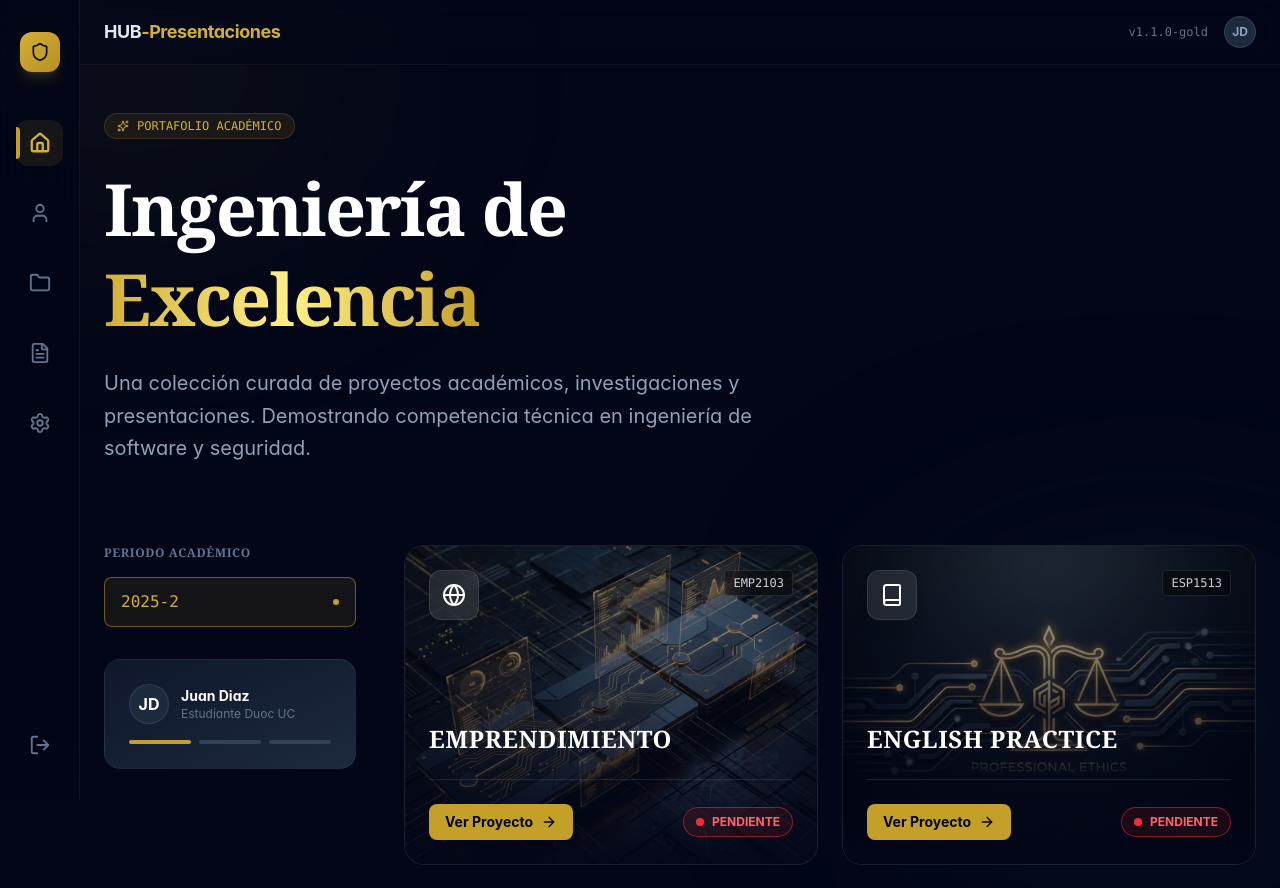
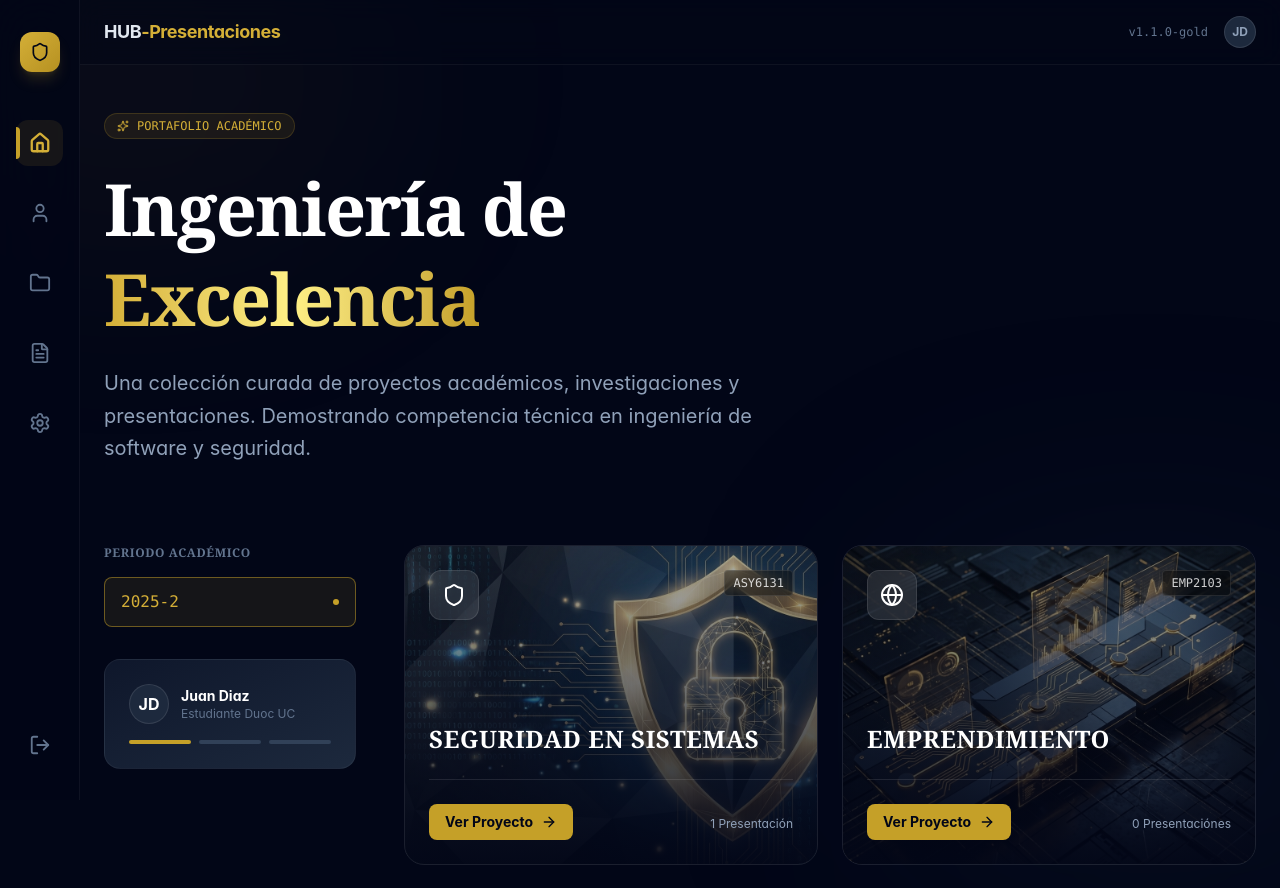
Before and after one commit to Juandzmd/Presentaciones, a React (Vite) app: page / in a window 1280 px wide. Shown: the top 888 px of the page. Built offline with nearby package versions, Linux system fonts and the light colour scheme.

Commit message:
feat: implement academic hub component to display subjects and presentations.

```diff
--- a/src/components/Hub/Hub.jsx
+++ b/src/components/Hub/Hub.jsx
@@ -1,6 +1,6 @@
 import React, { useState, useMemo } from 'react';
 import { motion, AnimatePresence } from 'framer-motion';
-import { Book, ChevronRight, Monitor, Shield, Brain, Users, Globe, Briefcase, Terminal, ArrowRight, Sparkles, Play, Check, X } from 'lucide-react';
+import { Book, ChevronRight, Monitor, Shield, Brain, Users, Globe, Briefcase, Terminal, ArrowRight, Sparkles, Play, AlertCircle } from 'lucide-react';
 import { useNavigate } from 'react-router-dom';
 import Layout from '../Layout/Layout';
 
@@ -12,7 +12,6 @@ const initialSubjects = [
         icon: Users,
         color: 'from-emerald-500 to-teal-500',
         image: '/Presentaciones/assets/cards/ethics.png',
-        isPresented: false,
         presentations: []
     },
     {
@@ -22,7 +21,6 @@ const initialSubjects = [
         icon: Briefcase,
         color: 'from-orange-500 to-amber-500',
         image: '/Presentaciones/assets/cards/management.png',
-        isPresented: false,
         presentations: []
     },
     {
@@ -32,7 +30,6 @@ const initialSubjects = [
         icon: Globe,
         color: 'from-pink-500 to-rose-500',
         image: '/Presentaciones/assets/cards/management.png',
-        isPresented: false,
         presentations: []
     },
     {
@@ -42,7 +39,6 @@ const initialSubjects = [
         icon: Book,
         color: 'from-blue-500 to-indigo-500',
         image: '/Presentaciones/assets/cards/ethics.png',
-        isPresented: false,
         presentations: []
     },
     {
@@ -52,7 +48,6 @@ const initialSubjects = [
         icon: Monitor,
         color: 'from-cyan-500 to-blue-500',
         image: '/Presentaciones/assets/cards/ai.png',
-        isPresented: false,
         presentations: []
     },
     {
@@ -62,7 +57,6 @@ const initialSubjects = [
         icon: Brain,
         color: 'from-violet-500 to-purple-500',
         image: '/Presentaciones/assets/cards/ai.png',
-        isPresented: false,
         presentations: []
     },
     {
@@ -72,9 +66,8 @@ const initialSubjects = [
         icon: Shield,
         color: 'from-red-500 to-orange-500',
         image: '/Presentaciones/assets/cards/security.png',
-        isPresented: true,
         presentations: [
-            { id: 'ev4', name: 'Evaluación 4: Auditoría de Seguridad', path: '/2025-2/ASY6131/ev4', date: 'Nov 2025' }
+            { id: 'ev4', name: 'Evaluación 4: Auditoría de Seguridad', path: '/2025-2/ASY6131/ev4', date: 'Nov 2025', isPresented: true }
         ]
     }
 ];
@@ -85,24 +78,41 @@ const Hub = () => {
     const [subjects, setSubjects] = useState(initialSubjects);
     const navigate = useNavigate();
 
-    const togglePresented = (id, e) => {
+    const togglePresentationStatus = (subjectId, presentationId, e) => {
         e.stopPropagation();
-        setSubjects(prev => prev.map(sub =>
-            sub.id === id ? { ...sub, isPresented: !sub.isPresented } : sub
-        ));
+        setSubjects(prev => prev.map(sub => {
+            if (sub.id === subjectId) {
+                return {
+                    ...sub,
+                    presentations: sub.presentations.map(pres =>
+                        pres.id === presentationId
+                            ? { ...pres, isPresented: !pres.isPresented }
+                            : pres
+                    )
+                };
+            }
+            return sub;
+        }));
+    };
+
+    const getSubjectPendingCount = (subject) => {
+        return subject.presentations.filter(p => !p.isPresented).length;
     };
 
     const sortedSubjects = useMemo(() => {
         return [...subjects].sort((a, b) => {
-            // 1. Unpresented first (!isPresented)
-            if (a.isPresented !== b.isPresented) {
-                return a.isPresented ? 1 : -1;
+            const aPending = getSubjectPendingCount(a);
+            const bPending = getSubjectPendingCount(b);
+
+            // 1. Most pending presentations first
+            if (aPending !== bPending) {
+                return bPending - aPending;
             }
-            // 2. Most presentations first
+            // 2. Most presentations total
             if (a.presentations.length !== b.presentations.length) {
                 return b.presentations.length - a.presentations.length;
             }
-            // 3. Alphabetical fallback
+            // 3. Alphabetical
             return a.name.localeCompare(b.name);
         });
     }, [subjects]);
@@ -191,7 +201,9 @@ const Hub = () => {
                                     exit={{ opacity: 0, x: -20 }}
                                     className="grid grid-cols-1 md:grid-cols-2 gap-6"
                                 >
-                                    {sortedSubjects.map((subject) => (
+                                    {sortedSubjects.map((subject) => {
+                                        const pendingCount = getSubjectPendingCount(subject);
+                                        return (
                                             <motion.div
                                                 layout
                                                 key={subject.id}
@@ -199,6 +211,14 @@ const Hub = () => {
                                                 animate={{ opacity: 1, y: 0 }}
                                                 className="group relative overflow-hidden rounded-[20px] border border-white/10 h-[320px] hover:border-gold-500/50 transition-all duration-500 hover:shadow-2xl hover:shadow-gold-500/10"
                                             >
+                                                {/* Pending indicator badge */}
+                                                {pendingCount > 0 && (
+                                                    <div className="absolute top-4 right-4 z-20 flex items-center gap-1.5 px-2.5 py-1 rounded-full bg-red-500/90 backdrop-blur-sm border border-red-400/50 shadow-lg">
+                                                        <AlertCircle size={12} className="text-white" />
+                                                        <span className="text-xs font-bold text-white">{pendingCount} Pendiente{pendingCount > 1 ? 's' : ''}</span>
+                                                    </div>
+                                                )}
+
                                                 {/* Background Image */}
                                                 <div
                                                     className="absolute inset-0 bg-cover bg-center transition-transform duration-700 group-hover:scale-110"
@@ -233,24 +253,15 @@ const Hub = () => {
                                                                 <ArrowRight size={16} />
                                                             </button>
 
-                                                        {/* Presented Switch */}
-                                                        <button
-                                                            onClick={(e) => togglePresented(subject.id, e)}
-                                                            className={`flex items-center gap-2 px-3 py-1.5 rounded-full border transition-all duration-300 ${subject.isPresented
-                                                                    ? 'bg-emerald-500/10 border-emerald-500/50 text-emerald-400'
-                                                                    : 'bg-red-500/10 border-red-500/50 text-red-400'
-                                                                }`}
-                                                        >
-                                                            <div className={`w-2 h-2 rounded-full ${subject.isPresented ? 'bg-emerald-500' : 'bg-red-500'}`} />
-                                                            <span className="text-xs font-bold uppercase">
-                                                                {subject.isPresented ? 'Presentado' : 'Pendiente'}
-                                                            </span>
-                                                        </button>
+                                                            <div className="text-right">
+                                                                <span className="text-xs text-slate-400">{subject.presentations.length} Presentación{subject.presentations.length !== 1 ? 'es' : ''}</span>
+                                                            </div>
                                                         </div>
                                                     </div>
                                                 </div>
                                             </motion.div>
-                                    ))}
+                                        );
+                                    })}
                                 </motion.div>
                             ) : (
                                 <motion.div
@@ -297,23 +308,47 @@ const Hub = () => {
                                                         selectedSubject.presentations.map((pres) => (
                                                             <div
                                                                 key={pres.id}
+                                                                className="group flex items-center justify-between p-5 rounded-2xl bg-slate-800/30 border border-white/5 hover:border-gold-500/50 transition-all duration-300"
+                                                            >
+                                                                <div className="flex items-center gap-5 flex-1">
+                                                                    <div
                                                                         onClick={() => navigate(pres.path)}
-                                                                className="group flex items-center justify-between p-5 rounded-2xl bg-slate-800/30 border border-white/5 hover:border-gold-500/50 hover:bg-slate-800/50 cursor-pointer transition-all duration-300"
+                                                                        className="cursor-pointer p-3 bg-slate-900 rounded-xl text-gold-400 group-hover:text-slate-900 group-hover:bg-gold-500 transition-colors"
                                                                     >
-                                                                <div className="flex items-center gap-5">
-                                                                    <div className="p-3 bg-slate-900 rounded-xl text-gold-400 group-hover:text-slate-900 group-hover:bg-gold-500 transition-colors">
                                                                         <Play size={20} fill="currentColor" />
                                                                     </div>
-                                                                    <div>
+                                                                    <div className="flex-1" onClick={() => navigate(pres.path)} style={{ cursor: 'pointer' }}>
                                                                         <h4 className="font-bold text-slate-200 group-hover:text-white text-lg transition-colors">{pres.name}</h4>
                                                                         <p className="text-sm text-slate-500 mt-1">{pres.date}</p>
                                                                     </div>
                                                                 </div>
+
+                                                                {/* Interactive Switch */}
                                                                 <div className="flex items-center gap-4">
-                                                                    <span className="px-3 py-1 rounded-full bg-emerald-500/10 text-emerald-400 text-xs font-bold border border-emerald-500/20">
-                                                                        COMPLETADO
+                                                                    <button
+                                                                        onClick={(e) => togglePresentationStatus(selectedSubject.id, pres.id, e)}
+                                                                        className={`relative w-14 h-7 rounded-full transition-all duration-300 ${pres.isPresented
+                                                                                ? 'bg-emerald-500'
+                                                                                : 'bg-red-500/50'
+                                                                            }`}
+                                                                    >
+                                                                        <motion.div
+                                                                            className="absolute top-1 w-5 h-5 bg-white rounded-full shadow-lg"
+                                                                            animate={{
+                                                                                left: pres.isPresented ? '30px' : '4px'
+                                                                            }}
+                                                                            transition={{ type: 'spring', stiffness: 500, damping: 30 }}
+                                                                        />
+                                                                    </button>
+                                                                    <span className={`text-xs font-bold uppercase min-w-[80px] ${pres.isPresented ? 'text-emerald-400' : 'text-red-400'
+                                                                        }`}>
+                                                                        {pres.isPresented ? 'Presentado' : 'Pendiente'}
                                                                     </span>
-                                                                    <ChevronRight size={20} className="text-slate-600 group-hover:text-gold-400 group-hover:translate-x-1 transition-all" />
+                                                                    <ChevronRight
+                                                                        size={20}
+                                                                        className="text-slate-600 group-hover:text-gold-400 group-hover:translate-x-1 transition-all cursor-pointer"
+                                                                        onClick={() => navigate(pres.path)}
+                                                                    />
                                                                 </div>
                                                             </div>
                                                         ))
```
Lines whose indentation alone changed are shown as unchanged.
